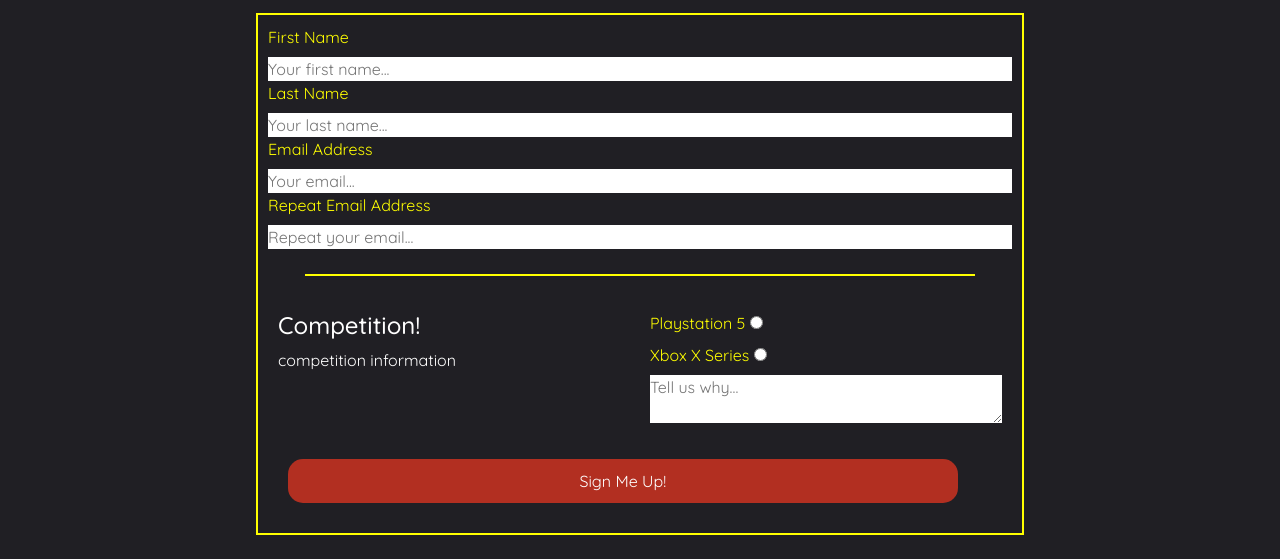
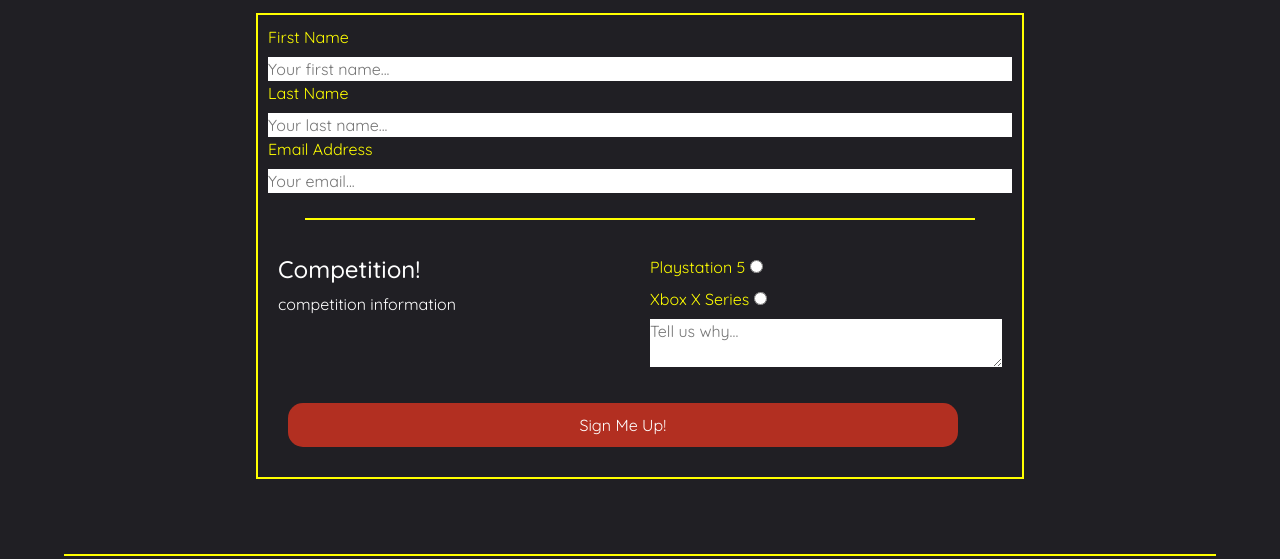
Before and after one commit to DominicSpears/MP1-Trial-2, a plain HTML site: page sign-up.html in a window 1280 px wide. Shown: the part 241-800 px from the top of the page. Drawn offline with nearby package versions, Linux system fonts and the light colour scheme.

Commit message:
reove repeat email lable and input from form

```diff
--- a/sign-up.html
+++ b/sign-up.html
@@ -43,8 +43,6 @@
                 <input class="text-input" type="text" id="last-name" name="last_name" placeholder="Your last name..." required/>
                 <label for="email">Email Address</label>
                 <input class="text-input" id="email" type="email" name="email_address" placeholder="Your email..." required/>
-                <label for="email">Repeat Email Address</label>
-                <input class="text-input" id="repeat-email" type="email" name="email_address" placeholder="Repeat your email..." required/>
                 <hr id="hr-comp">
                 <div id="comp-section">
                     <div id="comp-info">
```
